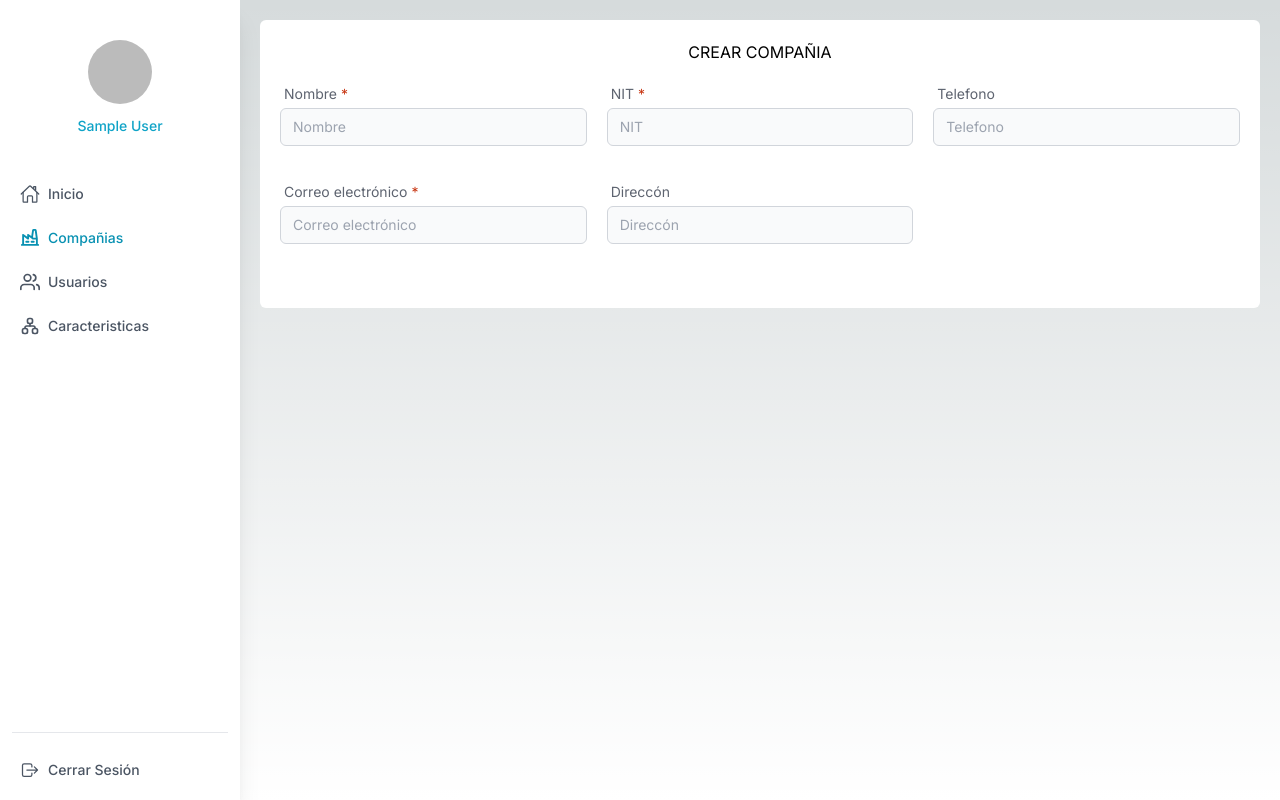
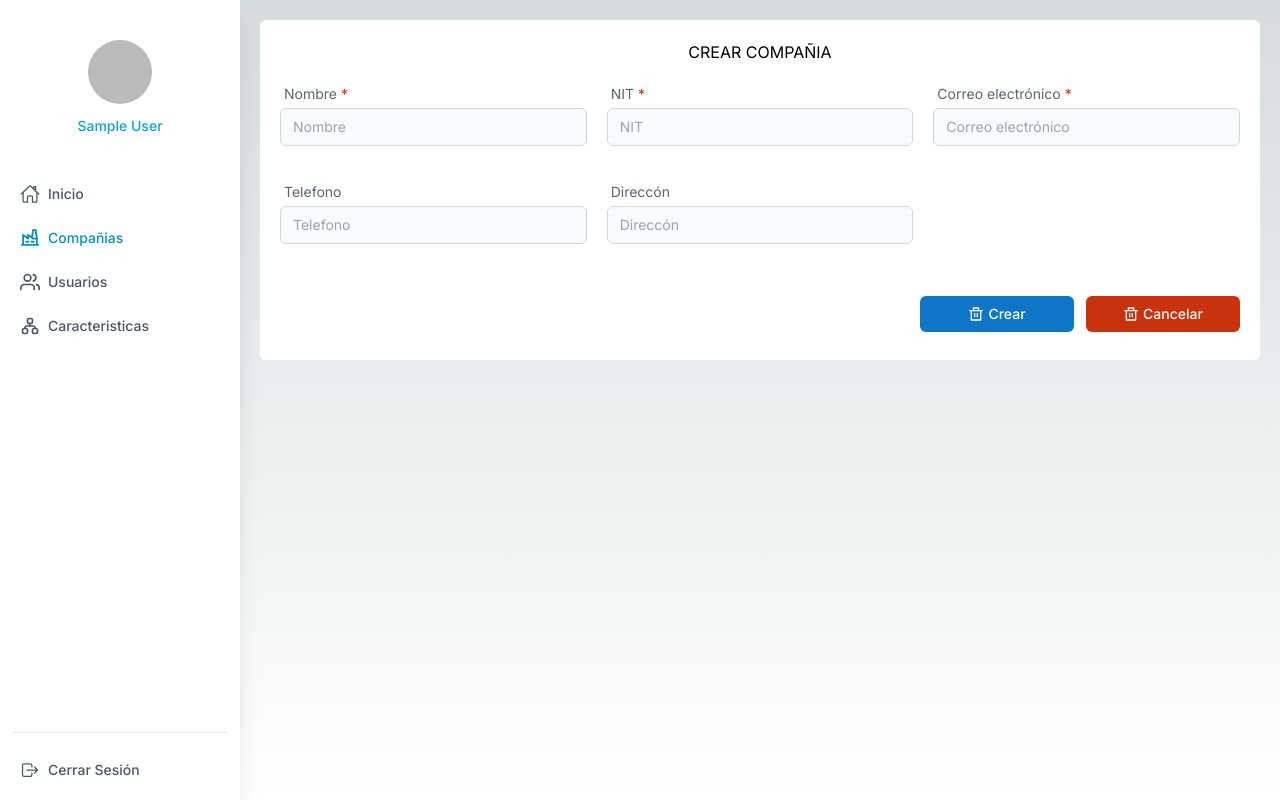
Before and after one commit to solicitosoftware/hestia-front, a Next.js app: page /dashboard/companies in a window 1280 px wide. Built offline with nearby package versions, Linux system fonts and the light colour scheme; no server answers; sample sign-in values are in the browser's storage.

Commit message:
Modify styles button

```diff
--- a/src/characteristics/components/CharacteristicForm.tsx
+++ b/src/characteristics/components/CharacteristicForm.tsx
@@ -84,9 +84,12 @@ const CharacteristicForm = ({ types }: Props) => {
             label: name,
           }))}
         />
+        <div className="flex md:pb-3">
           <Button type="submit" styleColor="primary" name="Crear" />
+        </div>
       </form>
-      {remove && (
+      {true && (
+        <div className="flex md:pb-3">
           <Button
             type="button"
             styleColor="delete"
@@ -95,6 +98,7 @@ const CharacteristicForm = ({ types }: Props) => {
           >
             <RiDeleteBinLine size={20} className="pr-1" />
           </Button>
+        </div>
       )}
     </div>
   );
--- a/src/characteristics/styles/CharacteristicForm.module.css
+++ b/src/characteristics/styles/CharacteristicForm.module.css
@@ -1,7 +1,7 @@
 .container {
-  @apply flex md:items-center flex-col md:flex-row justify-between mb-5 md:mr-2;
+  @apply flex flex-col md:flex-row justify-between mb-5 md:mb-0 md:items-center;
 }
 
 .form {
-  @apply flex md:items-center flex-col gap-2 lg:gap-4 sm:flex-row;
+  @apply flex flex-col gap-2 lg:gap-4 md:items-center md:flex-row md:mr-2;
 }
--- a/src/companies/components/CompanyForm.tsx
+++ b/src/companies/components/CompanyForm.tsx
@@ -7,6 +7,7 @@ import { createCompanyAction } from "../actions";
 import style from "../styles/CompanyForm.module.css";
 import { Input } from "@/components/input/Input";
 import { Button } from "@/components/botton/Button";
+import { RiDeleteBinLine } from "react-icons/ri";
 
 const CompanyForm = () => {
   const {
@@ -30,10 +31,8 @@ const CompanyForm = () => {
   return (
     <div className="bg-white rounded-md p-5">
       <span className="flex justify-center uppercase">Crear Compañia</span>
-      <form
-        onSubmit={handleSubmit(onSubmit)}
-        className=" grid my-5 grid-cols-1 md:grid-cols-2 lg:grid-cols-3 gap-x-5 gap-y-3 md:gap-y-0 lg:gap-y-3"
-      >
+      <form onSubmit={handleSubmit(onSubmit)}>
+        <div className=" grid my-5 grid-cols-1 md:grid-cols-2 lg:grid-cols-3 gap-x-5 gap-y-3 md:gap-y-0 lg:gap-y-3">
           <Input
             {...register("name")}
             label="Nombre"
@@ -49,12 +48,6 @@ const CompanyForm = () => {
             error={errors.nit}
           />
           <Input
-          {...register("phone")}
-          label="Telefono"
-          type="number"
-          error={errors.phone}
-        />
-        <Input
             {...register("email")}
             label="Correo electrónico"
             type="text"
@@ -62,12 +55,28 @@ const CompanyForm = () => {
             error={errors.email}
           />
           <Input
+            {...register("phone")}
+            label="Telefono"
+            type="number"
+            error={errors.phone}
+          />
+          <Input
             {...register("address")}
             label="Direccón"
             type="text"
             error={errors.address}
           />
-        {/* <Button type="submit" styleColor="primary" name="Crear" /> */}
+        </div>
+        <div className="md:flex justify-end">
+          <div className="md:flex md:w-1/2 lg:w-1/3 gap-3">
+            <Button type="submit" styleColor="primary" name="Crear">
+              <RiDeleteBinLine size={20} className="pr-1" />
+            </Button>
+            <Button type="submit" styleColor="delete" name="Cancelar">
+              <RiDeleteBinLine size={20} className="pr-1" />
+            </Button>
+          </div>
+        </div>
       </form>
     </div>
   );
--- a/src/companies/styles/CompanyForm.module.css
+++ /dev/null
@@ -1,3 +0,0 @@
-.container {
-  @apply grid grid-cols-1 md:grid-cols-2 lg:grid-cols-5 gap-x-8 gap-y-14;
-}
--- a/src/components/botton/styles/Button.module.css
+++ b/src/components/botton/styles/Button.module.css
@@ -1,5 +1,5 @@
 .primary {
-  @apply flex max-h-10 px-4 py-2 sm:ml-2 lg:ml-1 my-1 md:mb-4 lg:my-0 text-white text-sm bg-complement hover:bg-gradient-to-r from-complement to-primary font-medium rounded-md items-center justify-center;
+  @apply flex w-full max-h-10 px-4 py-2 my-2 text-white text-sm bg-complement hover:bg-gradient-to-r from-complement to-primary font-medium rounded-md items-center justify-center;
 }
 
 .delete {
```
Also changed, not shown: 1 other file (tests, documents, lock files or other folders). Lines whose indentation alone changed are shown as unchanged.
